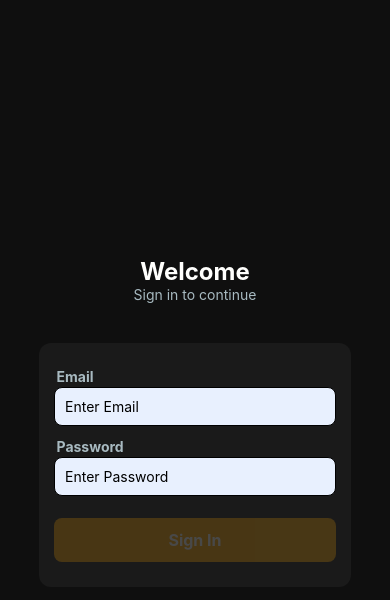
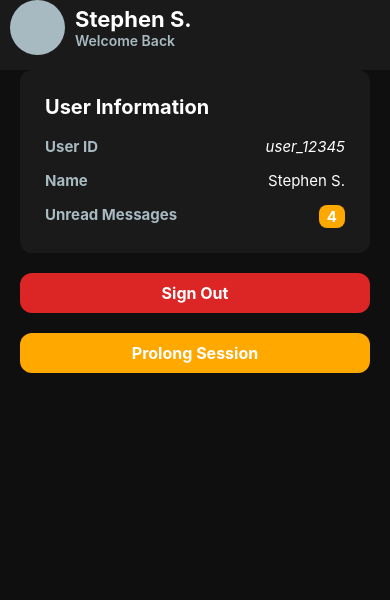
Before and after one commit to shinste/kerbz-test, a React Native app: screen / in a window 390 px wide. Shown: the top 600 px of the page. Built offline with nearby package versions, Linux system fonts and the light colour scheme.

Commit message:
Hook for inactivity lock, added interact button to homepage to prolong session

```diff
--- a/App.js
+++ b/App.js
@@ -14,7 +14,7 @@ export default function App() {
   return (
     <Provider store={store}>
       <NavigationContainer>
-        <Stack.Navigator initialRouteName="Login">
+        <Stack.Navigator initialRouteName="Home">
           <Stack.Screen
             name="Login"
             component={Login}
--- /dev/null
+++ b/src/hooks/useInactivityCheck.js
@@ -0,0 +1,49 @@
+import React from 'react';
+import { AppState } from 'react-native';
+import { useDispatch, useSelector } from 'react-redux';
+import { updateLastActive } from '../redux/sessionSlice';
+import { useNavigation } from '@react-navigation/native';
+
+const INACTIVITY_LIMIT = 5 * 60 * 1000;
+
+const useInactivityCheck = () => {
+  const dispatch = useDispatch();
+  const navigation = useNavigation();
+  const lastActiveAt = useSelector((state) => state.session.lastActiveAt);
+
+  React.useEffect(() => {
+    const handleForeground = (nextState) => {
+      if (nextState === 'active') {
+        const now = Date.now();
+        const inactiveTime = now - lastActiveAt;
+        if (inactiveTime > INACTIVITY_LIMIT) {
+          navigation.replace('Lock');
+        } else {
+          dispatch(updateLastActive(now));
+        }
+      }
+    };
+
+    const subscription = AppState.addEventListener('change', handleForeground);
+
+    return () => subscription.remove();
+  }, [lastActiveAt, dispatch, navigation]);
+
+  React.useEffect(() => {
+    const interval = setInterval(() => {
+      if (lastActiveAt && Date.now() - lastActiveAt > INACTIVITY_LIMIT) {
+        navigation.replace('Lock');
+      }
+    }, 10000);
+
+    return () => clearInterval(interval);
+  }, [lastActiveAt, navigation]);
+
+  const interact = () => {
+    dispatch(updateLastActive(Date.now()));
+  };
+
+  return { interact };
+};
+
+export default useInactivityCheck;
--- a/src/redux/sessionSlice.js
+++ b/src/redux/sessionSlice.js
@@ -4,7 +4,7 @@ import * as SecureStore from 'expo-secure-store';
 const initialState = {
   token: null,
   user: null,
-  lastActiveAt: null,
+  lastActiveAt: Date.now(),
 };
 
 const sessionSlice = createSlice({
--- a/src/screens/Home.js
+++ b/src/screens/Home.js
@@ -5,10 +5,14 @@ import { useNavigation } from '@react-navigation/native';
 import HomeBar from '../components/HomeBar';
 import InfoBox from '../components/InfoBox';
 import { clearUserSession } from '../utils/clearUserSession';
+import useInactivityCheck from '../hooks/useInactivityCheck';
 import me from '../api/me';
+
+import { useDispatch, useSelector } from 'react-redux';
 
 const Home = () => {
   const [loading, setLoading] = React.useState(false);
+  const lastActiveAt = useSelector((state) => state.session.lastActiveAt);
 
   const navigate = useNavigation();
 
@@ -17,6 +21,8 @@ const Home = () => {
   //      await me();
   //    };
   //  }, []);
+
+  const { interact } = useInactivityCheck();
 
   return (
     <>
@@ -32,6 +38,9 @@ const Home = () => {
           }}
         >
           <Text style={styles.signOutText}>Sign Out</Text>
+        </TouchableOpacity>
+        <TouchableOpacity style={styles.interactButton} onPress={interact}>
+          <Text style={styles.signOutText}>Prolong Session</Text>
         </TouchableOpacity>
       </SafeAreaView>
     </>
@@ -60,4 +69,12 @@ const styles = StyleSheet.create({
     fontWeight: 'bold',
     fontSize: 16,
   },
+
+  interactButton: {
+    backgroundColor: '#FFA800',
+    alignItems: 'center',
+    paddingVertical: 10,
+    borderRadius: 12,
+    marginTop: 20,
+  },
 });
```
Also changed, not shown: src/screens/Lock.js (line endings or trailing spaces).
